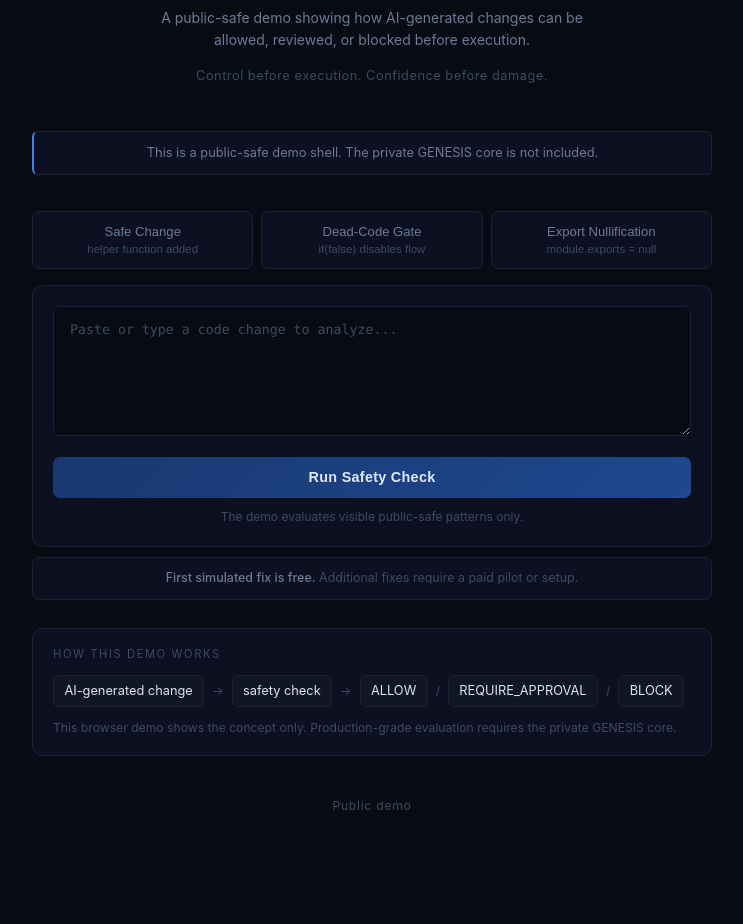
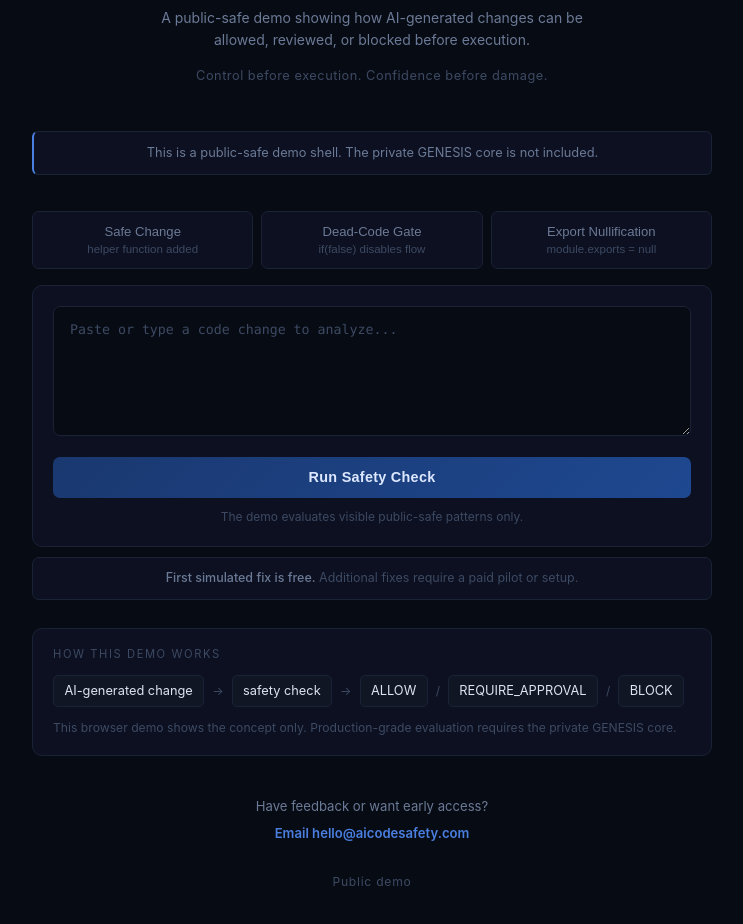
Before and after one commit to yaron180986-create/genesis-ai-code-safety-demo, a website: page index.html in a window 1280 px wide. Shown: the part 168-1092 px from the top of the page, without its empty margins (268-1011 px from the left). Before the commit the page ends 1047 px from the top, so only its background shows below. Drawn offline with Linux system fonts and the light colour scheme.

Commit message:
feat(public-demo): add feedback contact CTA (#5)
- add visible feedback and early access prompt to the demo page
- link directly to hello@aicodesafety.com with a prefilled subject
- preserve existing demo logic and public-safe scope

```diff
--- a/index.html
+++ b/index.html
@@ -331,6 +331,25 @@
       color: var(--text-3);
     }
 
+    /* ── Feedback CTA ── */
+    .feedback-cta {
+      text-align: center;
+      margin: 0 0 1.75rem;
+      font-size: 0.82rem;
+      color: var(--text-2);
+    }
+    .feedback-cta p {
+      margin-bottom: 0.35rem;
+    }
+    .feedback-cta a {
+      color: var(--accent);
+      text-decoration: none;
+      font-weight: 600;
+    }
+    .feedback-cta a:hover {
+      text-decoration: underline;
+    }
+
     /* ── Footer ── */
     .footer {
       text-align: center;
@@ -431,6 +450,14 @@
     </p>
   </div>
 
+  <!-- Feedback CTA -->
+  <div class="feedback-cta">
+    <p>Have feedback or want early access?</p>
+    <a href="mailto:hello@aicodesafety.com?subject=AI%20Code%20Safety%20Gate%20Feedback">
+      Email hello@aicodesafety.com
+    </a>
+  </div>
+
   <!-- Footer -->
   <footer class="footer">Public demo</footer>
 
```
